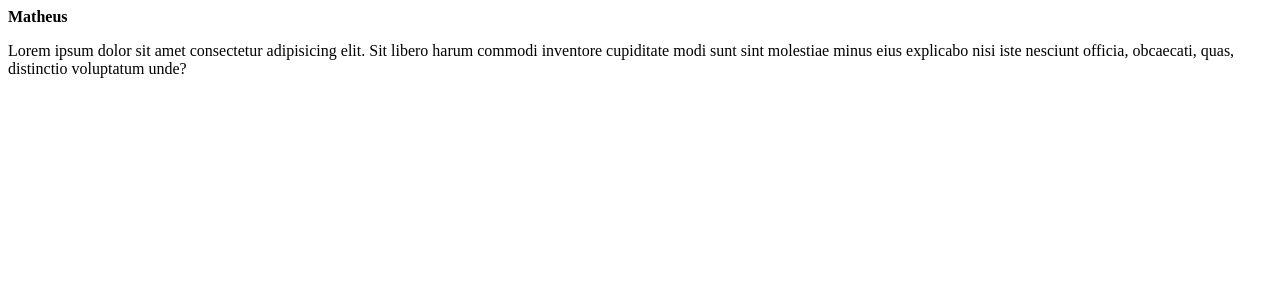
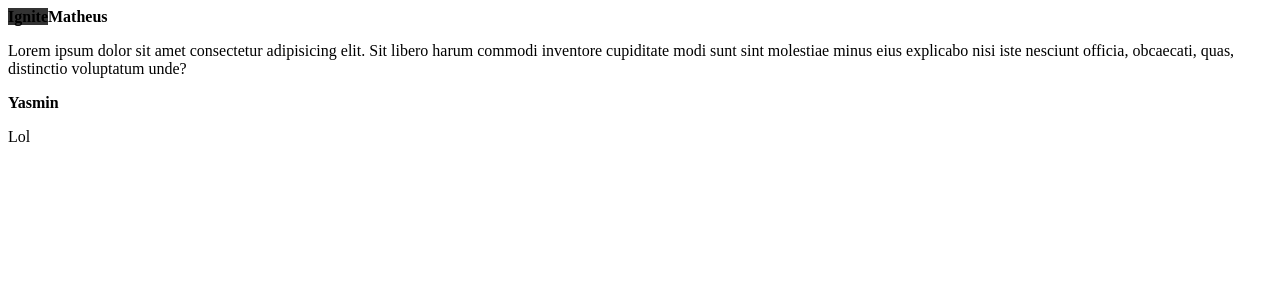
Before and after one commit to D3lmaschio/learning-react-2025, a React (Vite) app: page / in a window 1280 px wide. Shown: the top 300 px of the page. Built offline with nearby package versions, Linux system fonts and the light colour scheme.

Commit message:
do trampo

```diff
--- a/src/App.jsx
+++ b/src/App.jsx
@@ -1,16 +1,19 @@
 import { Post } from "./Post"
+import { Header } from "./components/Header"
 
 export function App() {
   return (
     <>
+      <Header />
+
       <Post
         author="Matheus"
         content="Lorem ipsum dolor sit amet consectetur adipisicing elit. Sit libero harum commodi inventore cupiditate modi sunt sint molestiae minus eius explicabo nisi iste nesciunt officia, obcaecati, quas, distinctio voluptatum unde?"
       />
-      <Post/>
-      <Post/>
-      <Post/>
-      <Post/>
+      <Post
+        author="Yasmin"
+        content="Lol"
+      />
     </>
   )
 }
--- /dev/null
+++ b/src/components/Header.jsx
@@ -0,0 +1,7 @@
+import styles from './Header.module.css'
+
+export function Header() {
+    return (
+        <strong className={styles.header}>Ignite</strong>
+    );
+}
--- /dev/null
+++ b/src/components/Header.module.css
@@ -0,0 +1,4 @@
+.header {
+    background: #333;
+    height: 80px;
+}
--- /dev/null
+++ b/src/global.css
@@ -0,0 +1,25 @@
+:root {
+    --white: #fff;
+    --gray-100: #e1e1e6;
+    --gray-300: #c4c4cc;
+    --gray-400: #8d8d99;
+    --gray-600: #323238;
+    --gray-700: #29292e;
+    --gray-800: #202024;
+    --gray-900: #121214;
+
+    --green-500: #00875f;
+}
+
+* {
+    margin: 0;
+    padding: 0;
+    box-sizing: border-box; /* box model */
+}
+
+body {
+    background: var(--gray-900);
+    color: var(--gray-300);
+    -webkit-font-smoothing: antialiased;
+
+}
```
